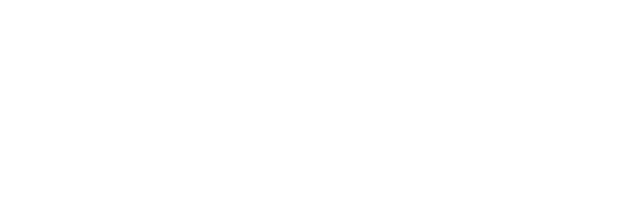
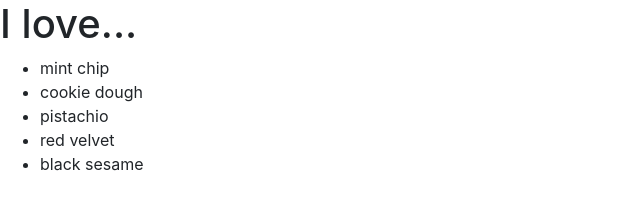
Before and after one commit to lewdavidson/ice-cream, a plain HTML site: page index.html in a window 1280 px wide. Shown: the whole page, without its empty margins (0-640 px from the left). Drawn offline with Linux system fonts and the light colour scheme.

Commit message:
Add jQuery loop function

```diff
--- a/index.html
+++ b/index.html
@@ -9,6 +9,13 @@
     <title>Ice Cream Flavors</title>
   </head>
   <body>
-
+    <h1>I love...</h1>
+    <ul id="flavor-list">
+      <!-- <li id="flavor-1"></li>
+      <li id="flavor-2"></li>
+      <li id="flavor-3"></li>
+      <li id="flavor-4"></li>
+      <li id="flavor-5"></li> -->
+    </ul>
   </body>
 </html>
--- a/js/scripts.js
+++ b/js/scripts.js
@@ -0,0 +1,10 @@
+$(function(){
+  var flavors = ["mint chip", "cookie dough", "pistachio", "red velvet", "black sesame"];
+  // var flavorId = ["#flavor-1", "#flavor-2", "#flavor-3", "#flavor-4", "#flavor-5"];
+  flavors.forEach(function(flavor) {
+
+
+  $("#flavor-list").append("<li>" + flavor + "</li>");
+
+  });
+});
```
